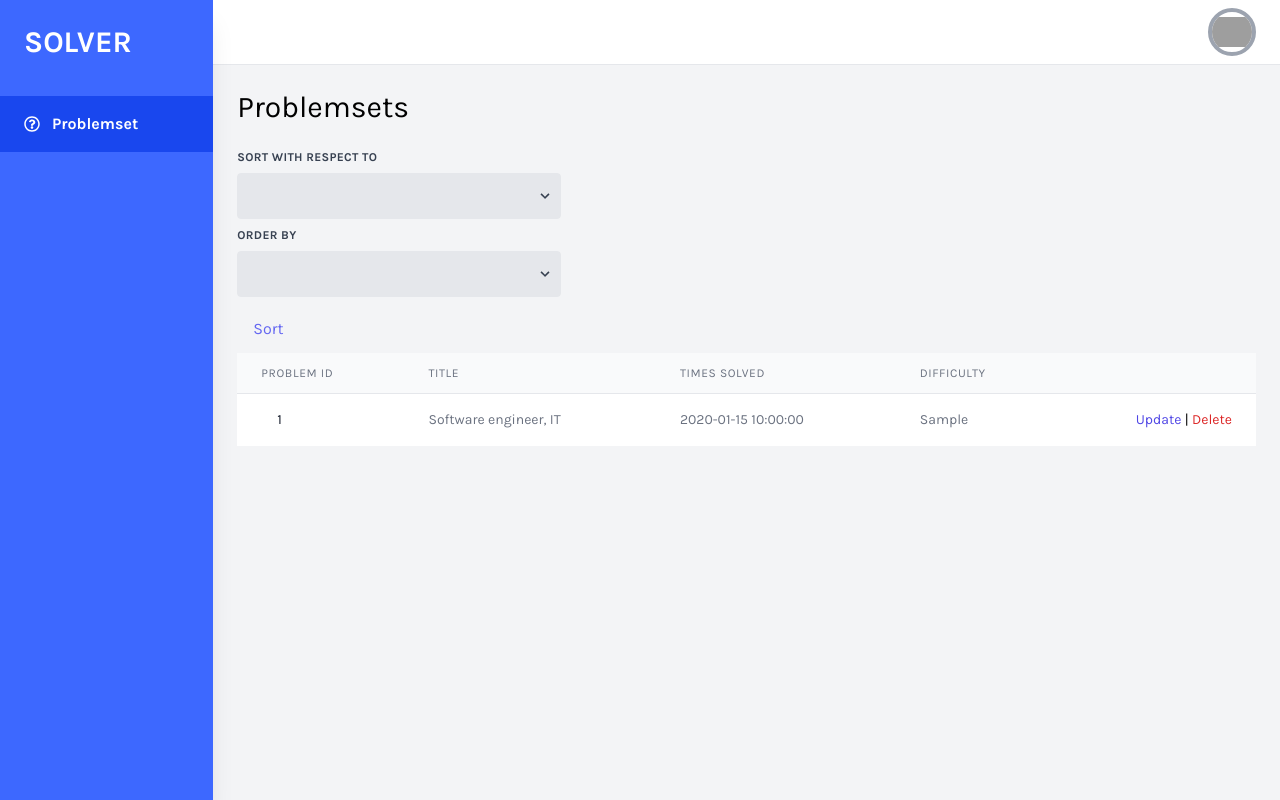
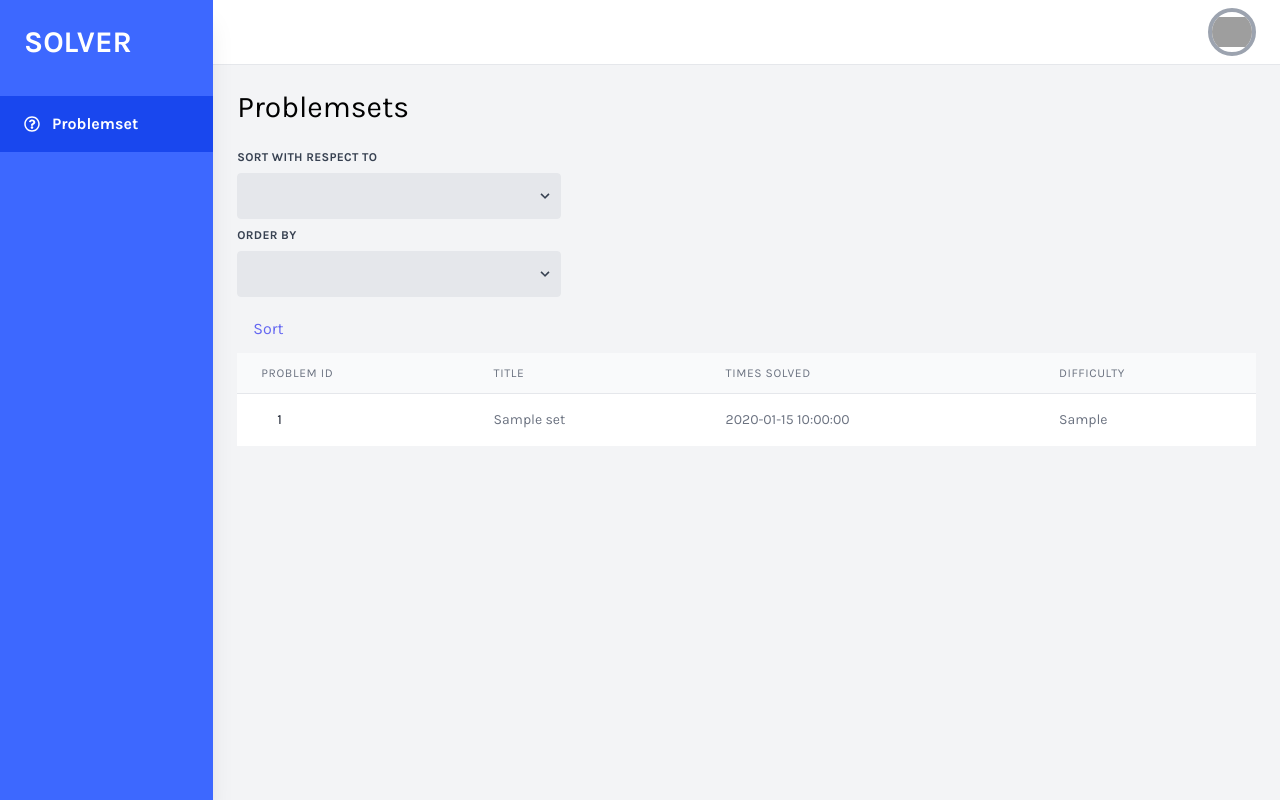
Before and after one commit to ahmad-573/CodeTheeta, a Flask app: page /dashboard-user.html/ in a window 1280 px wide. Run offline with Flask 2, Linux system fonts and the light colour scheme; tables that the repository leaves empty or names only in its code hold one stand-in row (values such as "Sample post"); some libraries are stand-ins or nearby versions; grey boxes are pictures that could not be loaded.

Commit message:
title added

```diff
--- a/app.py
+++ b/app.py
@@ -102,14 +102,14 @@ def dash_user():
         elif request.form['by']=='Descending':
             # print('yo2')
             str2 = 'desc'
-        cur.execute('select problem_id, difficulty, times_solved, statement from problem_set order by '+str1 +' '+str2)
+        cur.execute('select problem_id, title, difficulty, times_solved, statement from problem_set order by '+str1 +' '+str2)
         result = cur.fetchall()
     elif request.method == 'GET':
         cur = db.cursor(buffered=True)
         cur.execute(
-            "select problem_id, difficulty, times_solved, statement from problem_set")
+            "select problem_id, title, difficulty, times_solved, statement from problem_set")
         result = cur.fetchall()
-    print('hello')
+    # print('hello')
     return render_template('dashboard-user.html', result=result)
 
 
@@ -122,7 +122,7 @@ def dash_admin():
         cur = db.cursor(buffered=True)
         try:
             cur.execute('insert into problem_set(title,difficulty, statement, test_case1, test_case2, output1, output2) values(%s,%s,%s,%s, %s,%s,%s)',
-                        ('titleee',content['difficulty'], content['statement'], content['tc1'], content['tc2'], content['o1'], content['o2']))
+                        (content['title'],content['difficulty'], content['statement'], content['tc1'], content['tc2'], content['o1'], content['o2']))
 
             db.commit()
             success = 'Yes'
@@ -132,7 +132,7 @@ def dash_admin():
 
     cur = db.cursor(buffered=True)
     cur.execute(
-        "select problem_id, difficulty, times_solved, statement from problem_set")
+        "select problem_id, title, difficulty, times_solved, statement from problem_set")
     result = cur.fetchall()
     return render_template('dashboard-admin.html', result=result)
 
--- a/sql_commands.txt
+++ b/sql_commands.txt
@@ -35,7 +35,7 @@ create table solved(
 	user_id int not null,
 	problem_id int not null,
 	max_score int not null,
-	primary key(user_id,problem_id)
+	primary key(user_id,problem_id),
 	foreign key(problem_id) references problem_set(problem_id)
 		on delete cascade
 		on update cascade,
@@ -47,7 +47,7 @@ create table solved(
 create table created(
 	problem_id int not null,
 	admin_id int not null,
-	primary key(problem_id)
+	primary key(problem_id),
 	foreign key(problem_id) references problem_set(problem_id)
 		on delete cascade
 		on update cascade,
--- a/templates/dashboard-user.html
+++ b/templates/dashboard-user.html
@@ -157,9 +157,6 @@
                         >
                             Difficulty
                         </th>
-                        <th scope="col" class="relative px-6 py-3">
-                            <span class="sr-only">Update</span>
-                        </th>
                     </tr>
                     </thead>
                     <tbody class="bg-white divide-y divide-gray-200">
@@ -179,33 +176,16 @@
                         </td>
                         <td class="px-6 py-4 whitespace-nowrap">
                             <div class="text-sm text-gray-500">
-                            Software engineer, IT
+                            {{problem[1]}}
                             </div>
                         </td>
                         <td class="px-6 py-4 whitespace-nowrap">
                             <div class="text-sm text-gray-500">
-                            {{ problem[2] }}
+                            {{ problem[3] }}
                             </div>
                         </td>
                         <td class="px-6 py-4 whitespace-nowrap text-sm text-gray-500">
-                            {{ problem[1] }}
-                        </td>
-                        <td
-                            class="
-                            px-6
-                            py-4
-                            whitespace-nowrap
-                            text-right text-sm
-                            font-medium
-                            "
-                        >
-                            <a href="/update/{{problem[0]}}" class="text-indigo-600 hover:text-indigo-900"
-                            >Update</a
-                            >
-                            <span>|</span>
-                            <a href="/delete_problem/{{problem[0]}}" class="text-red-600 hover:text-indigo-900"
-                            >Delete</a
-                        >
+                            {{ problem[2] }}
                         </td>
                         </tr>
                         {% endfor %}
```
Also changed, not shown: templates/dashboard-admin.html (+17 -4 lines).
